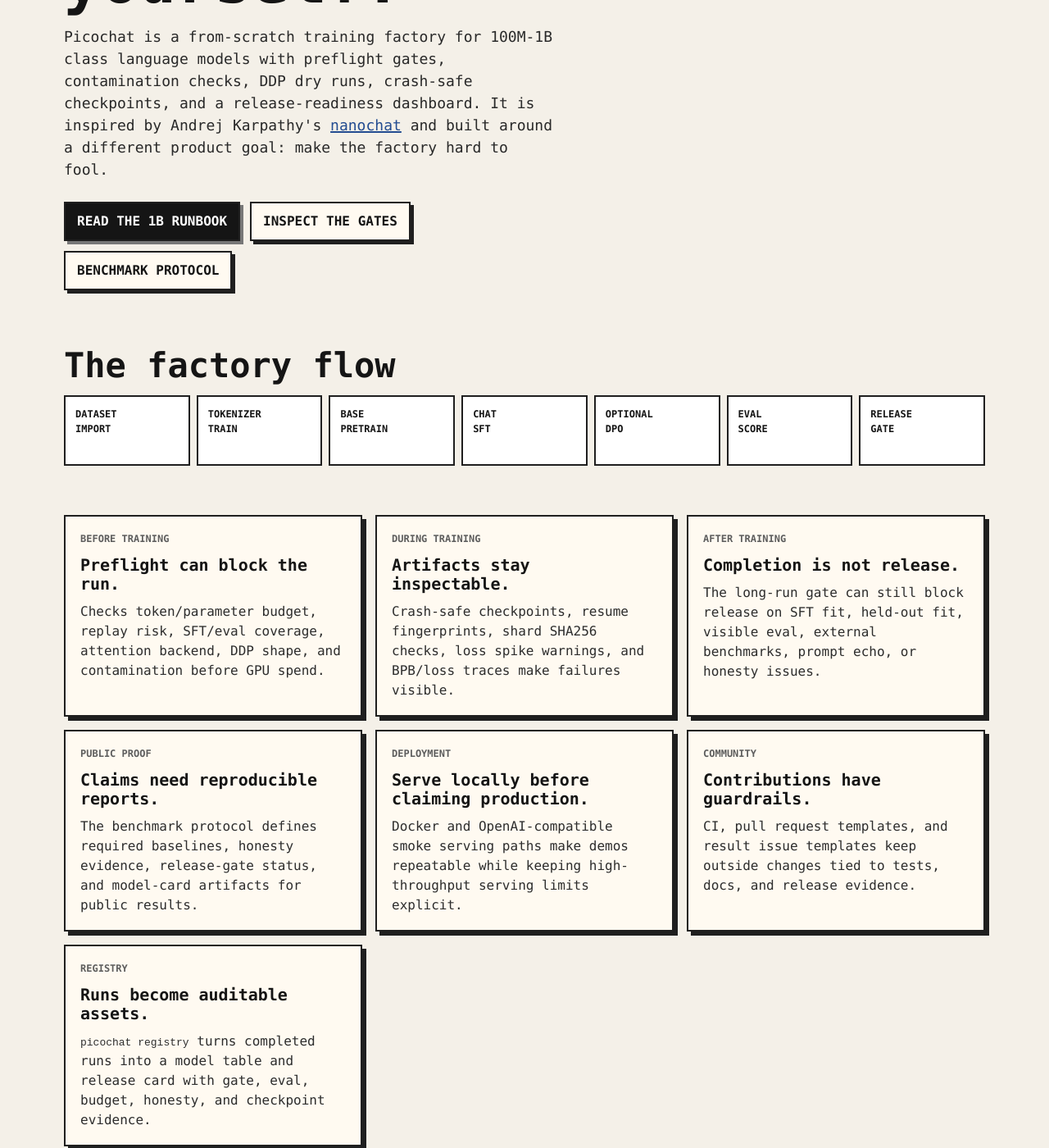
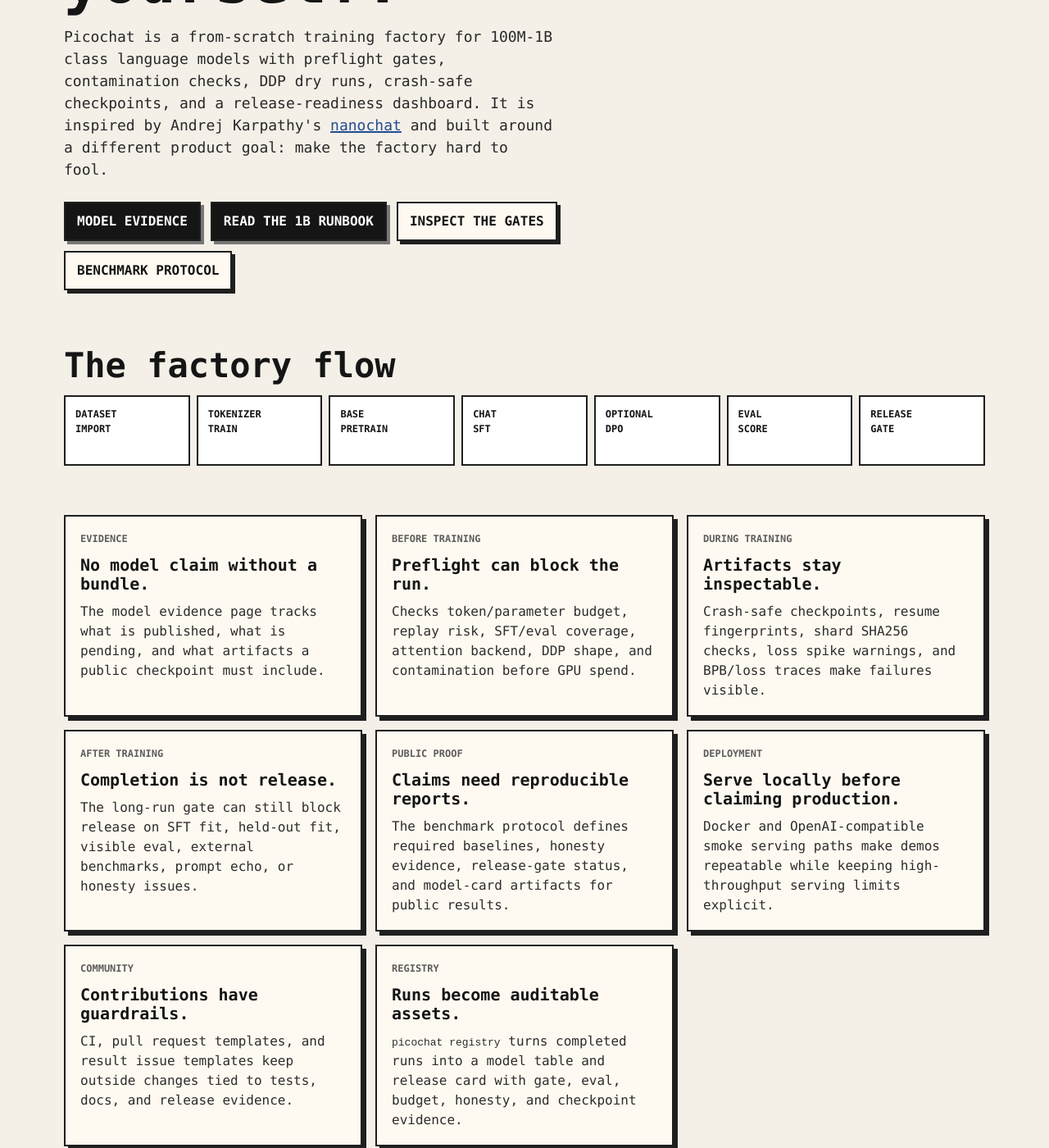
Before and after one commit to gowtham0992/picochat, a Jekyll site: the page docs/index.html, which Jekyll copies as it is, in a window 1280 px wide and 1400 px high, scrolled down 616 px. Shown: the whole window at 82% size. Built offline with Jekyll 4.4.1, drawn with Linux system fonts in a browser that asks for light colours.

Commit message:
Add public model evidence page

```diff
--- a/docs/_layouts/default.html
+++ b/docs/_layouts/default.html
@@ -154,6 +154,7 @@
       <a class="brand" href="index.html"><img class="brand-mark" src="assets/picochat-os-symbol.svg" alt=""> Picochat</a>
       <div class="nav-links">
         <a href="https://github.com/gowtham0992/picochat">GitHub</a>
+        <a href="model_evidence.html">Evidence</a>
         <a href="architecture.html">Architecture</a>
         <a href="benchmark_protocol.html">Benchmarks</a>
         <a href="model_registry.html">Registry</a>
--- a/docs/index.html
+++ b/docs/index.html
@@ -256,6 +256,7 @@
       <div class="brand"><img class="brand-mark" src="assets/picochat-os-symbol.svg" alt=""> Picochat</div>
       <div class="nav-links">
         <a href="https://github.com/gowtham0992/picochat">GitHub</a>
+        <a href="model_evidence.html">Evidence</a>
         <a href="architecture.html">Architecture</a>
         <a href="benchmark_protocol.html">Benchmarks</a>
         <a href="model_registry.html">Registry</a>
@@ -278,6 +279,7 @@
           around a different product goal: make the factory hard to fool.
         </p>
         <div class="actions">
+          <a class="button" href="model_evidence.html">Model evidence</a>
           <a class="button" href="h200_1b_runbook.html">Read the 1B runbook</a>
           <a class="button secondary" href="release_gates.html">Inspect the gates</a>
           <a class="button secondary" href="benchmark_protocol.html">Benchmark protocol</a>
@@ -310,6 +312,11 @@
     </section>
 
     <section class="section grid">
+      <div class="card">
+        <label>Evidence</label>
+        <h3>No model claim without a bundle.</h3>
+        <p>The model evidence page tracks what is published, what is pending, and what artifacts a public checkpoint must include.</p>
+      </div>
       <div class="card">
         <label>Before training</label>
         <h3>Preflight can block the run.</h3>
```
Also changed, not shown: docs/model_evidence.md (added, +80 -0 lines), README.md.
